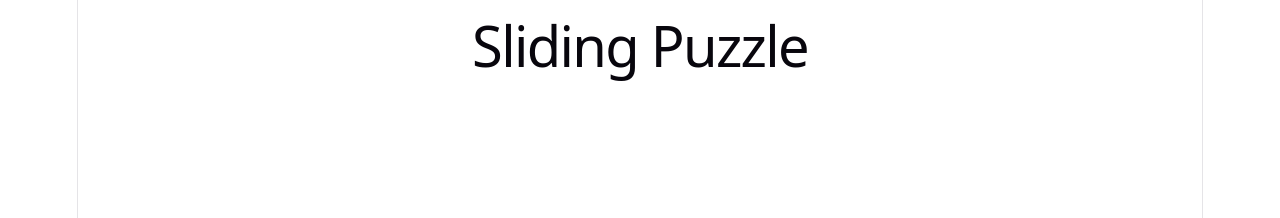
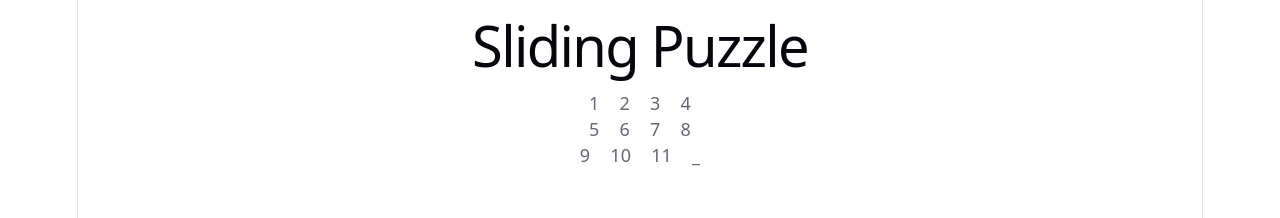
Before and after one commit to EddieJohanssonn3000/sliding-puzzle, a React (Vite) app: page / in a window 1280 px wide. Shown: the top 218 px of the page. Built offline with nearby package versions, Linux system fonts and the light colour scheme.

Commit message:
Implemented initial board in App

```diff
--- a/src/App.tsx
+++ b/src/App.tsx
@@ -1,5 +1,20 @@
-
+import { useState } from "react";
+import { createBoard } from "./utils/board";
+import type { Board } from "./utils/board";
 
 export default function App() {
-  return <h1>Sliding Puzzle</h1>;
+  const [board] = useState<Board>(createBoard(3, 4));
+
+  return (
+    <div>
+      <h1>Sliding Puzzle</h1>
+      {board.map((row, r) => (
+        <div key={r}>{row.map((tile, c) => ( <span key={c} style={{ margin: 10 }}>
+          {tile === null ? "_" : tile}
+        </span>
+        ))}
+        </div>
+      ))}
+    </div>
+  )
 }
```
